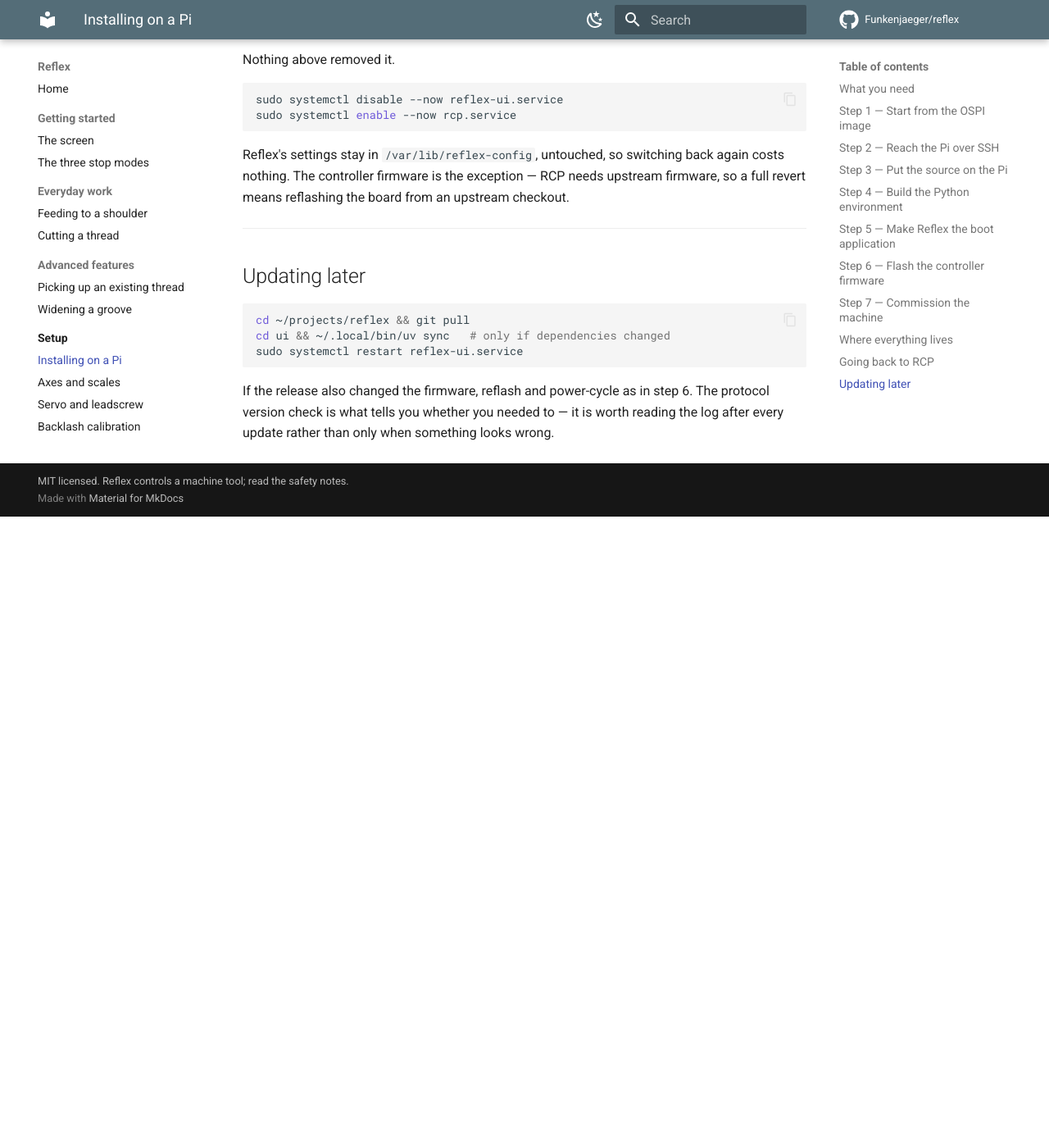
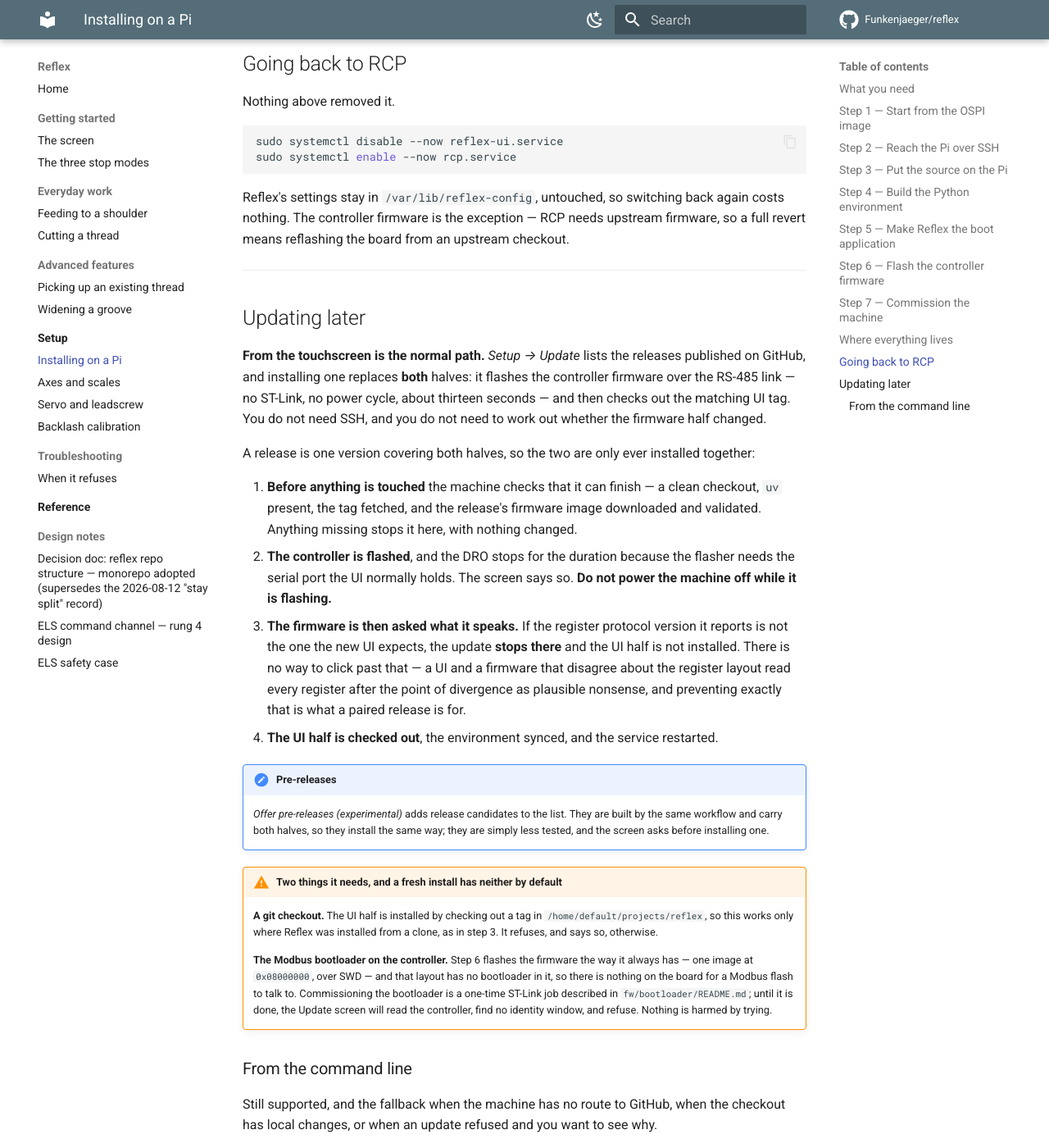
Before and after one commit to Funkenjaeger/reflex, an MkDocs documentation site: the page built from docs/setup/installing.md, in a window 1280 px wide and 1400 px high, scrolled down 5618 px. Shown: the whole window at 82% size. Built offline with MkDocs 1.6.1 and Material for MkDocs 9.7.7, drawn with Linux system fonts in a browser that asks for light colours; comment, search, counter and statistics services are not loaded; before the commit the page ends 6248 px from its top, so only the background shows below that; some of the changed text lies outside the part shown.

Commit message:
docs: in-app update is the normal update path, and say what it needs
docs/setup/installing.md documented git pull + uv sync + systemctl restart as
THE way to update, which is no longer true and, more importantly, no longer
complete: it is the UI half only, and it never said how to do the firmware
half short of the ST-Link procedure in step 6.

Now: the touchscreen path first, with the four-step sequence spelled out --
including that step 3 STOPS if the flashed firmware does not speak what the
new UI expects, and that there is no way to click past it. The command-line
path stays, as the fallback for no network, a dirty checkout, or working out
why an update refused, and it now also gives the modbus-flash.py commands for
the firmware half rather than sending everyone to the ST-Link.

TWO PREREQUISITES A FRESH INSTALL DOES NOT HAVE, stated rather than assumed.
A git checkout, which step 3 gives you. And the Modbus bootloader on the
controller, which step 6 does NOT: scripts/flash.sh builds the default cmake
configuration and programs one image at 0x08000000, a layout with no
bootloader in it. Commissioning it is the one-time ST-Link job in
fw/bootloader/README.md. Without saying so, the page would promise a machine
something a by-the-book install cannot do.

Also corrected: step 6 asserted the log should read protocol version 7. It is
9. Rewritten to say the two numbers must AGREE, since the number moves with
the register map and a literal there goes stale every time it does.

help/software_update.md follows the same shape, and drops the "dev
(experimental)" text for the pre-release toggle that replaced it.

Co-Authored-By: Claude Opus 5 <noreply@anthropic.com>

````diff
--- a/docs/setup/installing.md
+++ b/docs/setup/installing.md
@@ -213,7 +213,9 @@ Confirm it took by watching the UI log as it connects:
 journalctl -u reflex-ui.service -b --no-pager | grep -i "protocol version"
 ```
 
-You want `Firmware register protocol version 7 (expected 7)`. A mismatch names
+You want the two numbers to agree — `Firmware register protocol version 9
+(expected 9)` at the time of writing; the number moves with the register map,
+so read it as "these match", not as "it should say 9". A mismatch names
 itself — the UI says whether the firmware or the UI is the older half — and it
 blocks calibration rather than letting you commission against a register map it
 does not understand.
@@ -269,13 +271,78 @@ checkout.
 
 ## Updating later
 
+**From the touchscreen is the normal path.** *Setup → Update* lists the
+releases published on GitHub, and installing one replaces **both** halves: it
+flashes the controller firmware over the RS-485 link — no ST-Link, no power
+cycle, about thirteen seconds — and then checks out the matching UI tag. You
+do not need SSH, and you do not need to work out whether the firmware half
+changed.
+
+A release is one version covering both halves, so the two are only ever
+installed together:
+
+1. **Before anything is touched** the machine checks that it can finish —
+   a clean checkout, `uv` present, the tag fetched, and the release's firmware
+   image downloaded and validated. Anything missing stops it here, with
+   nothing changed.
+2. **The controller is flashed**, and the DRO stops for the duration because
+   the flasher needs the serial port the UI normally holds. The screen says so.
+   **Do not power the machine off while it is flashing.**
+3. **The firmware is then asked what it speaks.** If the register protocol
+   version it reports is not the one the new UI expects, the update **stops
+   there** and the UI half is not installed. There is no way to click past
+   that — a UI and a firmware that disagree about the register layout read
+   every register after the point of divergence as plausible nonsense, and
+   preventing exactly that is what a paired release is for.
+4. **The UI half is checked out**, the environment synced, and the service
+   restarted.
+
+!!! note "Pre-releases"
+    *Offer pre-releases (experimental)* adds release candidates to the list.
+    They are built by the same workflow and carry both halves, so they install
+    the same way; they are simply less tested, and the screen asks before
+    installing one.
+
+!!! warning "Two things it needs, and a fresh install has neither by default"
+    **A git checkout.** The UI half is installed by checking out a tag in
+    `/home/default/projects/reflex`, so this works only where Reflex was
+    installed from a clone, as in step 3. It refuses, and says so, otherwise.
+
+    **The Modbus bootloader on the controller.** Step 6 flashes the firmware
+    the way it always has — one image at `0x08000000`, over SWD — and that
+    layout has no bootloader in it, so there is nothing on the board for a
+    Modbus flash to talk to. Commissioning the bootloader is a one-time
+    ST-Link job described in `fw/bootloader/README.md`; until it is done, the
+    Update screen will read the controller, find no identity window, and
+    refuse. Nothing is harmed by trying.
+
+### From the command line
+
+Still supported, and the fallback when the machine has no route to GitHub, when
+the checkout has local changes, or when an update refused and you want to see
+why.
+
 ```bash
-cd ~/projects/reflex && git pull
-cd ui && ~/.local/bin/uv sync   # only if dependencies changed
+cd ~/projects/reflex && git fetch --tags && git checkout v1.2.0
+cd ui && ~/.local/bin/uv sync
 sudo systemctl restart reflex-ui.service
 ```
 
-If the release also changed the firmware, reflash and power-cycle as in step 6.
-The protocol version check is what tells you whether you needed to — it is
-worth reading the log after every update rather than only when something looks
-wrong.
+That is the UI half only. If the release also moved the firmware, flash it too
+— over Modbus, with the UI stopped so the port is free:
+
+```bash
+sudo systemctl stop reflex-ui.service
+cd ~/projects/reflex/fw
+python3 scripts/modbus-flash.py --identity --port /dev/serial0     # what is on there now
+python3 scripts/modbus-flash.py <the release's reflex-fw-*.bin> --port /dev/serial0
+sudo systemctl start reflex-ui.service
+```
+
+The ST-Link procedure in step 6 is still the answer for a virgin board, for
+option bytes, and for recovering a controller that will not answer over Modbus
+at all.
+
+Either way, the protocol version check is what tells you the two halves agree
+— it is worth reading the log after every update rather than only when
+something looks wrong.
````
Also changed, not shown: ui/reflex/help/software_update.md (+45 -20 lines).
